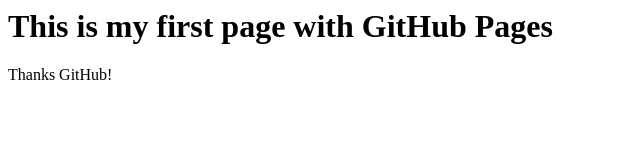
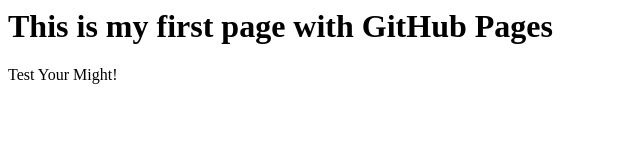
Before and after one commit to ScorpionSub0/NOOBSAIBOT, a plain HTML site: page index.html in a window 1280 px wide. Shown: the full height of the page, 0-640 px from the left. Drawn offline with Linux system fonts and the light colour scheme.

Commit message:
Update index.html
updated text

```diff
--- a/index.html
+++ b/index.html
@@ -1,4 +1,4 @@
 <html>
 <h1> This is my first page with GitHub Pages </h1>
-<p>Thanks GitHub!</p>
+<p>Test Your Might!</p>
 </html>
```
